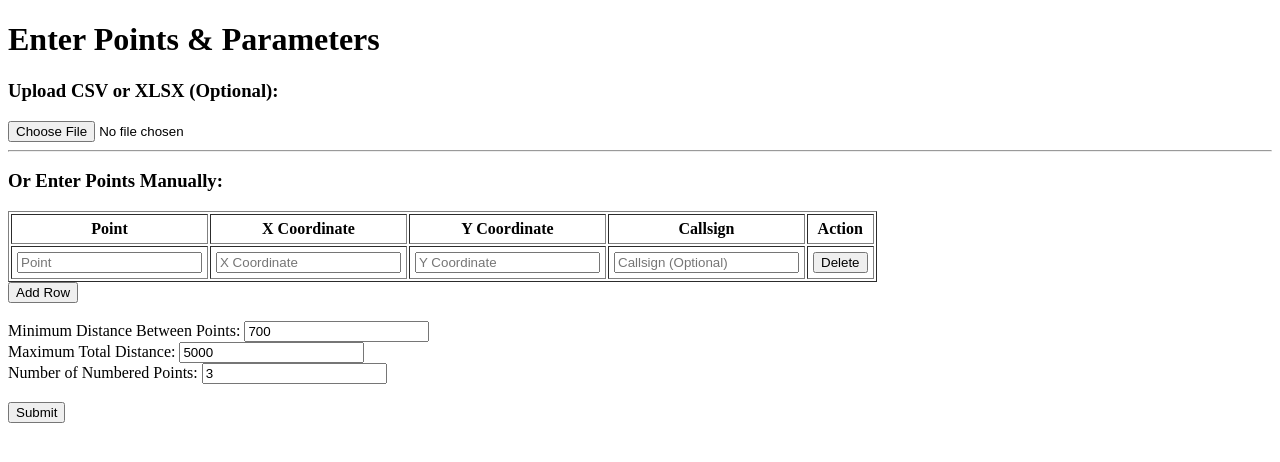
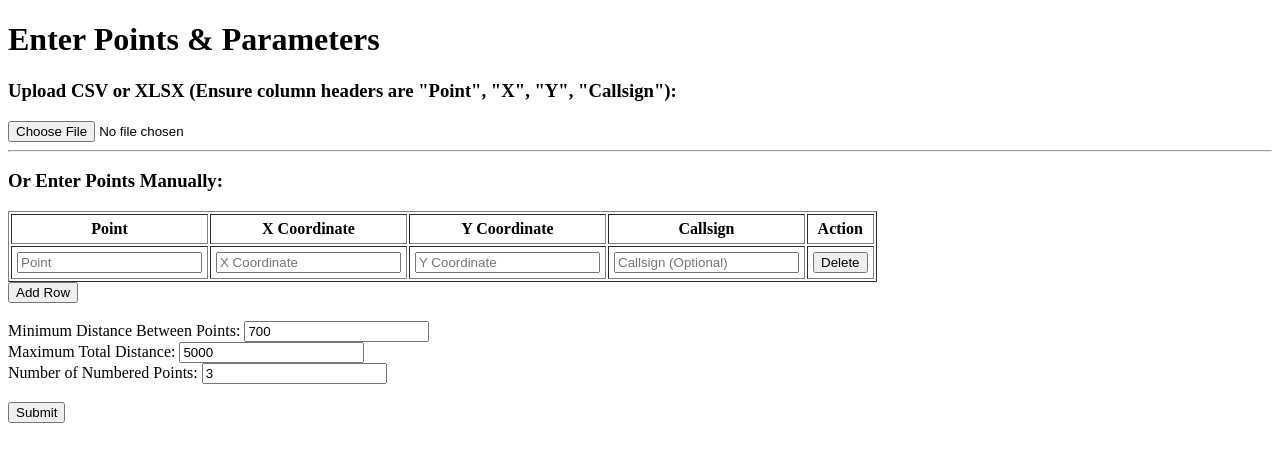
Before and after one commit to bcwells24/Land-Navigation, a Flask app: page / in a window 1280 px wide. Shown: the top 462 px of the page. Run offline with Flask 3, Linux system fonts and the light colour scheme.

Commit message:
Updated Features

```diff
--- a/templates/form.html
+++ b/templates/form.html
@@ -24,7 +24,7 @@
   <body>
     <h1>Enter Points &amp; Parameters</h1>
     <form method="post" enctype="multipart/form-data">
-      <h3>Upload CSV or XLSX (Optional):</h3>
+      <h3>Upload CSV or XLSX (Ensure column headers are "Point", "X", "Y", "Callsign"):</h3>
       <input type="file" name="csv_upload" accept=".csv,.xlsx">
       <hr>
       <h3>Or Enter Points Manually:</h3>
```
